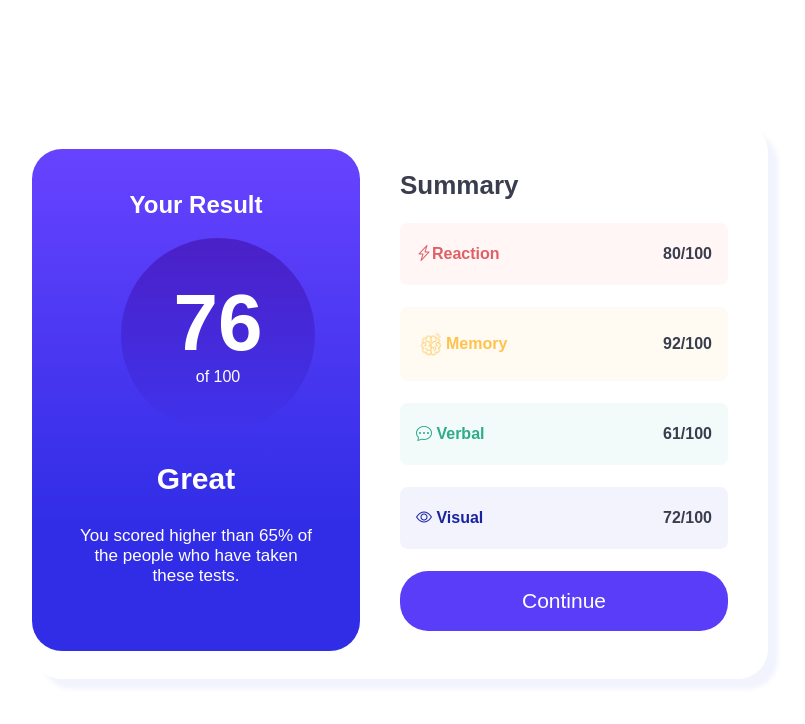
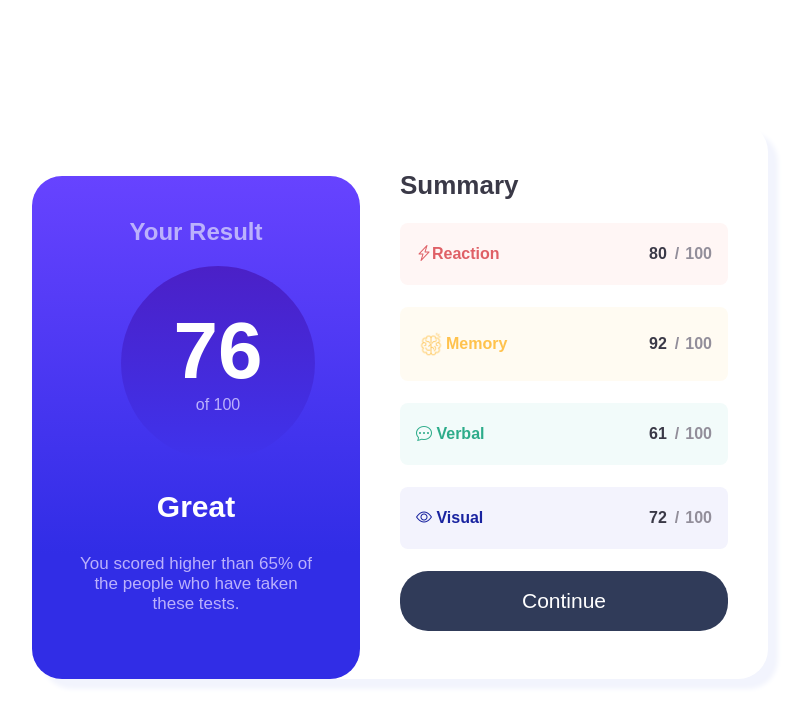
Before and after one commit to Marisolvice/results-summary-component-main, a plain HTML site: page index.html in a window 1280 px wide. Shown: the whole page, without its empty margins (240-1045 px from the left). Drawn offline with nearby package versions, Linux system fonts and the light colour scheme.

Commit message:
modificaciones en colores y animacion de boton

```diff
--- a/index.html
+++ b/index.html
@@ -31,7 +31,9 @@
               ><i class="bi bi-lightning-charge tarjeta-resumen__reaction"></i
               >Reaction
             </span>
-            <span class="tarteja-resumen__dato__cifra">80/100</span>
+            <span class="tarteja-resumen__dato__cifra">80</span>
+            <span class="tarjeta-resumen__dato__signo">/</span>
+            <span class="tarjeta-resumen__dato__cifra2">100</span>
           </div>
           <div class="tarjeta-resumen__dato tarjeta-resumen__dato--amarillo">
             <img
@@ -40,17 +42,23 @@
               alt="Icon-memory"
             />
             <span>Memory</span>
-            <span class="tarteja-resumen__dato__cifra">92/100</span>
+            <span class="tarteja-resumen__dato__cifra">92</span>
+            <span class="tarjeta-resumen__dato__signo">/</span>
+            <span class="tarjeta-resumen__dato__cifra2">100</span>
           </div>
 
           <div class="tarjeta-resumen__dato tarjeta-resumen__dato--verde">
             <span> <i class="bi bi-chat-dots"></i> Verbal</span>
-            <span class="tarteja-resumen__dato__cifra">61/100</span>
+            <span class="tarteja-resumen__dato__cifra">61</span>
+            <span class="tarjeta-resumen__dato__signo">/</span>
+            <span class="tarjeta-resumen__dato__cifra2">100</span>
           </div>
 
           <div class="tarjeta-resumen__dato tarjeta-resumen__dato--azul">
             <span><i class="bi bi-eye"></i> Visual</span>
-            <span class="tarteja-resumen__dato__cifra">72/100</span>
+            <span class="tarteja-resumen__dato__cifra">72</span>
+            <span class="tarjeta-resumen__dato__signo">/</span>
+            <span class="tarjeta-resumen__dato__cifra2">100</span>
           </div>
           <a class="tarjeta-resumen__button">Continue</a>
         </div>
--- a/styles.css
+++ b/styles.css
@@ -1,8 +1,10 @@
 :root {
   --color-tarjeta-resultado: #5a3df9;
+  --color-numero-resultado: #bbb1fc;
   --color-tarjeta-resumen: #ffffff;
   --color-sombreado: #f2f4fd;
-  --color-letra-summary: #393d4e;
+  --color-letra-summary: #3a3947;
+  --color-numero-summary: #928e9a;
 }
 
 body {
@@ -20,7 +22,7 @@ body {
 
 .tarjeta-resultado__principal {
   justify-content: center;
-  align-items: center;
+  align-items: flex-end;
   display: flex;
   max-width: 736px;
   box-shadow: 10px 10px 5px var(--color-sombreado);
@@ -38,14 +40,14 @@ body {
 .tarjeta-resultado__title {
   margin-top: 42px;
   font-size: 24px;
-  color: white;
+  color: var(--color-numero-resultado);
 }
 .tarjeta-resultado__circulo {
   border-radius: 50%;
   width: 180px;
   height: 180px;
   background: rgb(75, 35, 205);
-  background: linear-gradient(#4B20C7 0%, #3F33EC 100%);
+  background: linear-gradient(#4b20c7 0%, #3f33ec 100%);
 
   margin-left: 89px;
   color: white;
@@ -59,6 +61,7 @@ body {
 .tarjeta-resultado__de100 {
   font-size: 16px;
   margin-top: -81px;
+  color: var(--color-numero-resultado);
 }
 
 .tarjeta-resultado__result {
@@ -69,7 +72,7 @@ body {
 
 .tarjeta-resultado__description {
   font-size: 17px;
-  color: white;
+  color: var(--color-numero-resultado);
   padding: 0 45px;
 }
 .tarjeta-resumen {
@@ -97,13 +100,6 @@ body {
   font-weight: bold;
   padding: 22px 16px;
 }
-
-.tarteja-resumen__dato__cifra {
-  flex-grow: 1;
-  text-align: right;
-  color: var(--color-letra-summary);
-}
-
 .tarjeta-resumen__dato--amarillo {
   color: #ffc24d;
   background-color: #fffbf2;
@@ -116,6 +112,19 @@ body {
   color: #1923a0;
   background-color: #f3f3fd;
 }
+.tarteja-resumen__dato__cifra {
+  flex-grow: 1;
+  text-align: right;
+  color: var(--color-letra-summary);
+  margin-right: 8px;
+}
+.tarjeta-resumen__dato__signo {
+  color: var(--color-numero-summary);
+}
+.tarjeta-resumen__dato__cifra2 {
+  color: var(--color-numero-summary);
+  margin-left: 6px;
+}
 
 .tarjeta-resumen__memory-icon {
   width: 30px;
@@ -123,7 +132,7 @@ body {
 }
 
 .tarjeta-resumen__button {
-  background-color: var(--color-tarjeta-resultado);
+  background-color: #303b59;
   display: flex;
   flex-direction: column;
   border-radius: 28px;
@@ -133,4 +142,9 @@ body {
   text-align: center;
   font-size: 21px;
   justify-content: center;
+  cursor: pointer;
 }
+
+.tarjeta-resumen__button:hover {
+  background-color: var(--color-tarjeta-resultado);
+}
```
